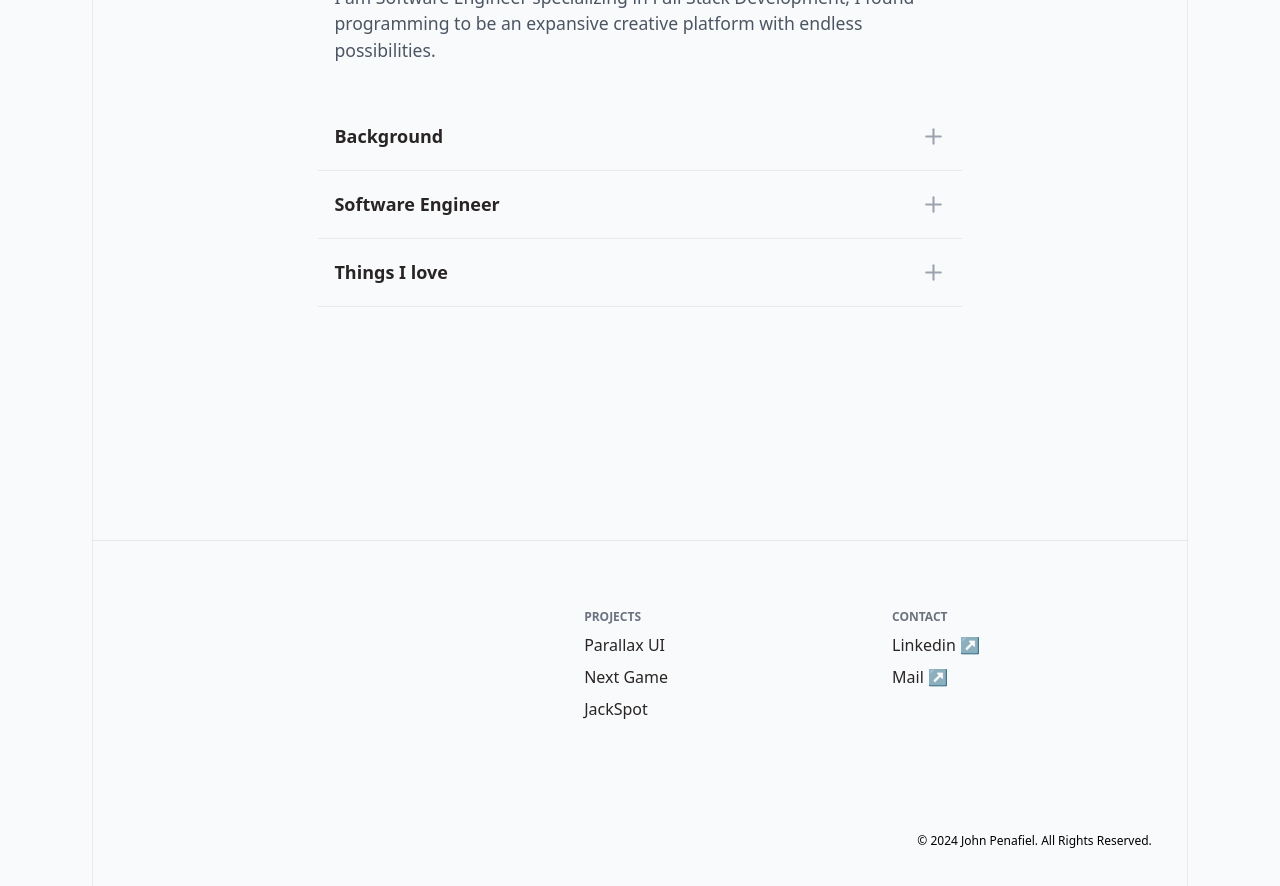
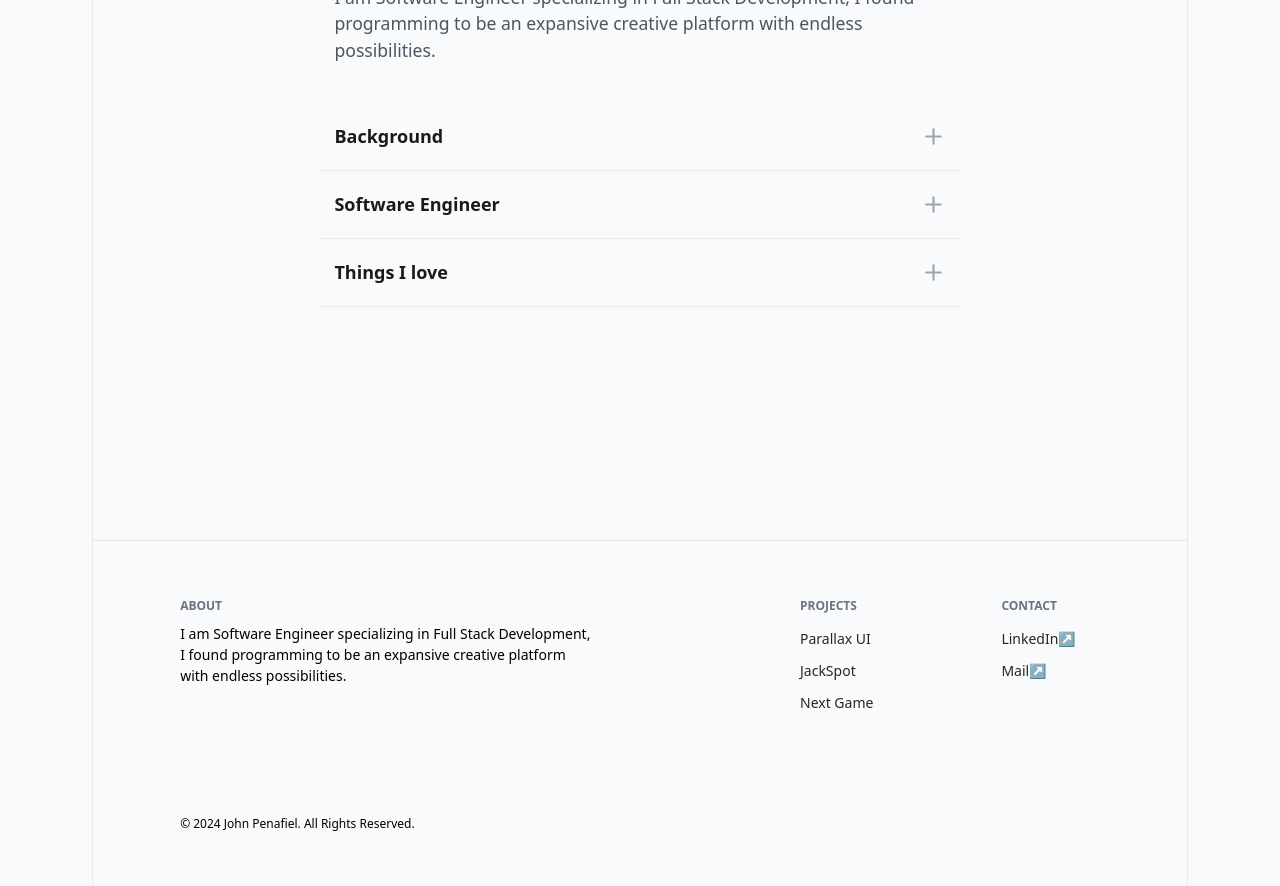
Before and after one commit to johnjohnpenafiel/Portfolio, a Next.js app: page /about in a window 1280 px wide. Shown: the part 260-1146 px from the top of the page. After the commit the page ends 1109 px from the top, so only its background shows below. Built offline with nearby package versions, Linux system fonts and the light colour scheme.

Commit message:
refined footer section structure and added about and links

```diff
--- a/app/about/components/AboutCard.tsx
+++ b/app/about/components/AboutCard.tsx
@@ -17,7 +17,7 @@ const AboutCard = ({ title, content }: Props) => {
         onClick={() => setIsOpen(!isOpen)}
         className="flex w-full justify-between items-center px-4"
       >
-        <span className="text-lg font-semibold text-stone-800">{title}</span>
+        <span className="text-lg font-semibold text-stone-900">{title}</span>
         <span
           className={`text-gray-400 text-xl md:text-2xl transition-transform duration-500 ${
             isOpen && "rotate-45"
--- a/app/about/page.tsx
+++ b/app/about/page.tsx
@@ -8,7 +8,9 @@ const About = () => {
     <div className="h-screen flex -mt-[64px] || bg-[#f9fafb] border-b">
       <section className="md:mx-[17%]">
         <div className="flex flex-col m-10 mt-44 px-4">
-          <h1 className="text-3xl font-semibold">John Penafiel</h1>
+          <h1 className="text-3xl font-semibold text-stone-900">
+            John Penafiel
+          </h1>
           <p className="pt-5 || text-gray-600 text-md font-light">
             I am Software Engineer specializing in Full Stack Development, I
             found programming to be an expansive creative platform with endless
--- a/components/Footer.tsx
+++ b/components/Footer.tsx
@@ -1,52 +1,88 @@
 "use client";
 
-import Link from "next/link";
 import React from "react";
 
+import Link from "next/link";
+
+import { projects } from "@/data";
+
 const Footer = () => {
+  const contacts = [
+    {
+      id: "Linkedin",
+      title: "LinkedIn",
+      href: "https://www.linkedin.com/in/johnjohnpenafiel",
+      target: "_blank",
+      rel: "noopener noreferrer",
+    },
+    {
+      id: "mail",
+      title: "Mail",
+      href: "&#109;&#097;&#105;&#108;&#116;&#111;&#058;&#106;&#111;&#104;&#110;&#106;&#111;&#104;&#110;&#112;&#101;&#110;&#097;&#102;&#105;&#101;&#108;&#064;&#104;&#111;&#116;&#109;&#097;&#105;&#108;&#046;&#099;&#111;&#109;",
+      target: "_blank",
+      rel: "noopener noreferrer",
+    },
+  ];
+
   return (
-    <div className="h-80 bg bg-[#f9fafb]">
-      <div className="flex justify-around md:justify-end p-16 md:pr-40">
-        {/* Projects */}
-        <div className="flex flex-col md:px-44 leading-loose">
-          <div className="text-xm text-gray-500 font-semibold">PROJECTS</div>
-          <Link href="#" className="text-base text-stone-800 font-medium">
-            Parallax UI
-          </Link>
-          <Link href="#" className="text-base text-stone-800 font-medium">
-            Next Game
-          </Link>
-          <Link href="#" className="text-base text-stone-800 font-medium">
-            JackSpot
-          </Link>
+    <div className="h-72 || bg-[#f9fafb]">
+      <div className="md:flex">
+        <div className="flex-col space-y-2 my-14 mx-20 pl-2 md:w-1/2 md:pr-32">
+          {/* About */}
+          <h1 className="text-xm text-gray-500 font-semibold">ABOUT</h1>
+          <p className="text-sm">
+            I am Software Engineer specializing in Full Stack Development, I
+            found programming to be an expansive creative platform with endless
+            possibilities.
+          </p>
         </div>
-        {/* Contact */}
-        <div className="flex flex-col md:px-12 leading-loose">
-          <div className="text-xm text-gray-500 font-semibold">CONTACT</div>
-          <div className="group flex">
-            <Link
-              href="https://www.linkedin.com/in/johnjohnpenafiel"
-              target="_blank"
-              rel="noopener noreferrer"
-              className="text-base text-stone-800 font-medium"
-            >
-              Linkedin
-            </Link>
-            <div className="pl-1 group-hover:animate-pulse">↗</div>
+        {/* Projects and Contact */}
+        <div className="flex space-x-32 justify-center my-10 md:my-14">
+          <div>
+            {/* Projects */}
+            <h1 className="mb-2 text-xm text-gray-500 font-semibold">
+              PROJECTS
+            </h1>
+            <ul>
+              {projects.map((project) => (
+                <li key={project.id}>
+                  <Link
+                    href={project.href}
+                    className="text-sm text-stone-800 font-medium leading-8"
+                  >
+                    {project.title}
+                  </Link>
+                </li>
+              ))}
+            </ul>
           </div>
-          <div className="group flex">
-            <Link
-              href="&#109;&#097;&#105;&#108;&#116;&#111;&#058;&#106;&#111;&#104;&#110;&#106;&#111;&#104;&#110;&#112;&#101;&#110;&#097;&#102;&#105;&#101;&#108;&#064;&#104;&#111;&#116;&#109;&#097;&#105;&#108;&#046;&#099;&#111;&#109;"
-              className="text-base text-stone-800 font-medium"
-            >
-              Mail
-            </Link>
-            <div className="pl-1 group-hover:animate-pulse">↗</div>
+          <div>
+            {/* Contact */}
+            <h1 className="mb-2 text-xm text-gray-500 font-semibold">
+              CONTACT
+            </h1>
+            <ul>
+              {contacts.map((contact) => (
+                <li key={contact.id}>
+                  <Link
+                    href={contact.href}
+                    target={contact.target}
+                    rel={contact.rel}
+                    className="text-sm text-stone-800 font-medium leading-8"
+                  >
+                    {contact.title}
+                    <span>↗</span>
+                  </Link>
+                </li>
+              ))}
+            </ul>
           </div>
         </div>
       </div>
-      <div className="flex h-[104px] justify-center md:justify-end items-center md:pr-9">
-        <div className="flex text-xm">
+
+      {/* Copywrite */}
+      <div className="flex justify-center md:justify-start pb-4">
+        <div className="flex md:mt-10 md:pl-2 mx-20 text-xm">
           © 2024 John Penafiel. All Rights Reserved.
         </div>
       </div>
--- a/components/ProjectCard.tsx
+++ b/components/ProjectCard.tsx
@@ -18,7 +18,7 @@ const ProjectCard = ({ id, title, description, stack, image }: Props) => {
   return (
     <div
       ref={cardRef}
-      className={`flex flex-col w-full md:max-w-[1100px] md:max-h-[400px] h-auto md:flex-row-reverse md:h-auto mb-10 || group bg-[#f9fafb] rounded border border-gray-200/80 overflow-hidden || transition-transform ease-in-out delay-100 duration-1000 ${
+      className={`flex flex-col w-full md:max-w-[1100px] md:max-h-[400px] h-auto md:flex-row-reverse md:h-auto mb-10 || group bg-[#f9fafb] border-b border-gray-200/80 overflow-hidden || transition-transform ease-in-out delay-100 duration-1000 ${
         hasBeenVisible ? "translate-y-0" : "translate-y-40"
       }`}
     >
@@ -33,7 +33,7 @@ const ProjectCard = ({ id, title, description, stack, image }: Props) => {
         {/* Teck Stack */}
         <ul className="inline-flex flex-wrap mt-4 || text-sm md:text-base">
           {stack.map((s, index) => (
-            <li key={index} className="text-stone-600 font-semibold ">
+            <li key={index} className="text-stone-700 font-semibold ">
               {s}
               {index < stack.length - 1 && <span className="mx-2">•</span>}
             </li>
@@ -42,7 +42,7 @@ const ProjectCard = ({ id, title, description, stack, image }: Props) => {
         {/* Button */}
         <div className="flex pt-5 items-end h-full pb-5 md:pb-[1px]">
           <Link href={`/projects/${id}`}>
-            <button className="md:w-32 md:mb-10 p-2 || border border-stone-500 bg-transparent text-neutral-900 rounded group-hover:animate-pulse hover:bg-gray-100/20">
+            <button className="md:w-32 md:mb-10 p-2 || border border-stone-600 bg-transparent text-stone-700 rounded group-hover:animate-pulse hover:bg-gray-100/20">
               See more
             </button>
           </Link>
--- a/data.ts
+++ b/data.ts
@@ -6,6 +6,7 @@ export const projects = [
       "ParallaxUI lets users create customizable, multi-layer designs with parallax effects, and export the code for seamless integration.",
     stack: ["React.js", "Typescript", "Material UI"],
     image: "/images/ParallaxUIB.png",
+    href: "/projects/parallaxui",
   },
   {
     id: "jackspot",
@@ -21,6 +22,7 @@ export const projects = [
       "Tailwind CSS",
     ],
     image: "/images/JackSpotB.png",
+    href: "/projects/jackspot",
   },
   {
     id: "nextgame",
@@ -29,6 +31,7 @@ export const projects = [
       "NextGame is a sleek video game discovery app that lets users explore, filter, and sort games using a modern UI.",
     stack: ["React.js", "Typescript", "Python", "Flask", "Chakra UI"],
     image: "/images/NextGameB.png",
+    href: "/projects/nextgame",
   },
 ];
 
```
